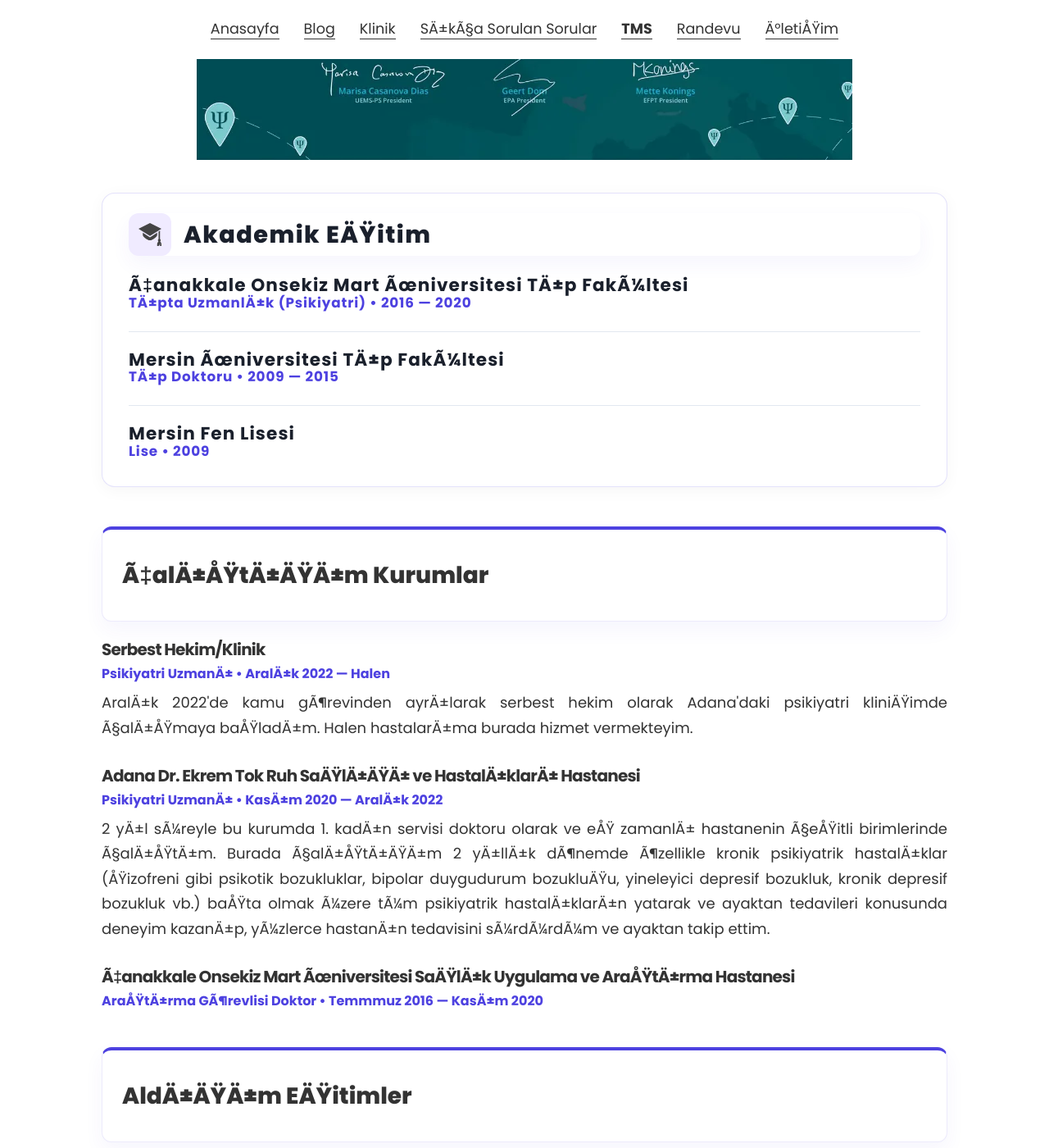
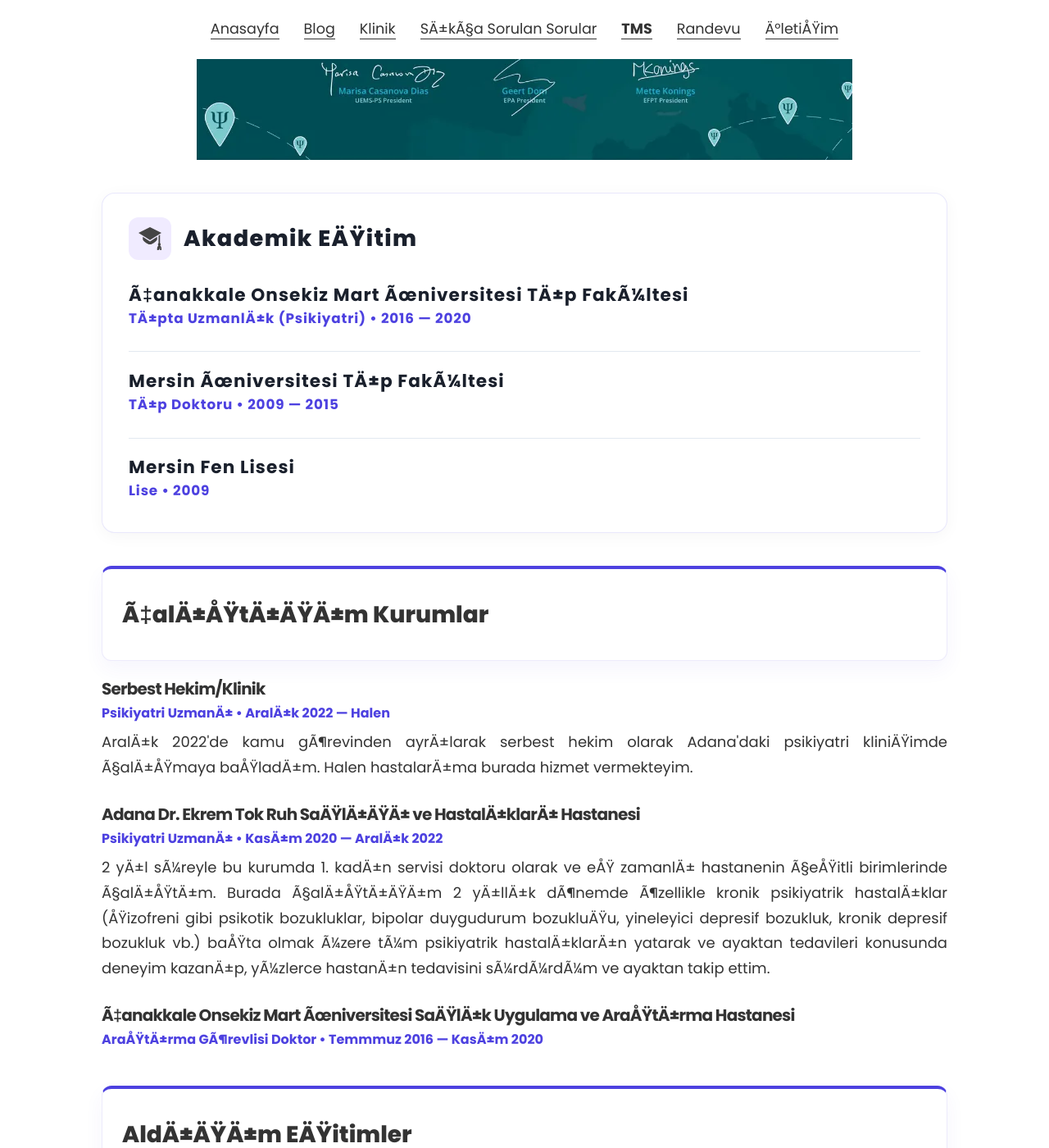
Before and after one commit to ibucgun/ibucgun.github.io, a Jekyll site: the page built from index.html, in a window 1280 px wide and 1400 px high, scrolled down 1693 px. Shown: the whole window at 82% size. Built offline with Jekyll 4.4.1, drawn with Linux system fonts in a browser that asks for light colours.

Commit message:
Update _resume.scss

```diff
--- a/_sass/_resume.scss
+++ b/_sass/_resume.scss
@@ -402,25 +402,32 @@
 
 
 
-// Yeni modern kart yapımız
+// =============================================================================
+// MODERN BÖLÜM KARTI (ismailbucgun.com Nihai Tasarım)
+// =============================================================================
+
 .modern-section-card {
-  @include clean_card;
-  padding: 1.5rem 2rem !important;
-  border: 1px solid rgba(77, 65, 224, 0.15) !important;
+  @include clean_card; // Mixins dosyasındaki hafif gölgeli kural
+  padding: 1.8rem 2rem !important;
+  border: 1px solid rgba(77, 65, 224, 0.12) !important;
   box-shadow: 0 4px 20px rgba(0, 0, 0, 0.04) !important;
+  margin-bottom: 2.5rem !important;
 
+  // Başlık Alanı (İkon + H2)
   .section-header {
     display: flex !important;
     align-items: center !important;
     gap: 15px !important;
-    margin-bottom: 1.5rem !important;
+    margin-bottom: 1.8rem !important; // Başlık ile ilk madde arası ideal mesafe
     border: none !important;
     background: transparent !important;
     padding: 0 !important;
+    box-shadow: none !important;
 
+    // İkonun etrafındaki hafif mor/lavanta kutu
     .section-icon-wrapper {
       background: #f0ebff !important;
-      width: 52px !important; // Biraz büyüttük
+      width: 52px !important;
       height: 52px !important;
       min-width: 52px !important;
       display: flex !important;
@@ -432,20 +439,25 @@
     .section-icon {
       width: 28px !important;
       height: 28px !important;
+      object-fit: contain;
     }
 
     h2 {
       @include sans_extrabold;
-      font-size: 1.8rem !important; // Başlık büyüdü
+      font-size: 1.7rem !important;
       color: #1a202c !important;
       margin: 0 !important;
+      line-height: 1 !important;
+      border: none !important;
+      padding: 0 !important;
     }
   }
 
+  // Maddeler (Eğitim, Deneyim, vb.)
   .resume-item {
-    margin-bottom: 1rem !important;
-    padding-bottom: 1rem !important;
-    border-bottom: 1px solid #e2e8f0 !important;
+    margin-bottom: 1.2rem !important; // Maddeler arası dengeli boşluk
+    padding-bottom: 1.2rem !important;
+    border-bottom: 1px solid #e2e8f0 !important; // Belirgin ama ince ara çizgi
 
     &:last-child {
       border-bottom: none !important;
@@ -453,33 +465,59 @@
       margin-bottom: 0 !important;
     }
 
+    // Okul / Kurum İsmi
     .resume-item-title {
       @include sans_bold;
       font-size: 1.35rem !important;
       color: #1a202c !important;
-    margin-bottom: 0px !important; // Boşluğu tamamen kapattık
-    line-height: 1.1 !important;   // Satır yüksekliğini daralttık
+      margin-bottom: 4px !important; // Detay satırı ile arasındaki orta yol (ne yapışık ne uzak)
+      line-height: 1.3 !important;
       text-align: left !important;
     }
 
+    // Eğitim Türü / Pozisyon / Yıl
     .resume-item-details {
       @include sans_bold;
-    color: #4d41e0 !important;
+      color: #4d41e0 !important; // Marka rengi indigo
       font-size: 1.05rem !important;
-    text-transform: none !important;
-    margin-top: 0px !important;    // Üst boşluğu da sıfırladık
-    margin-bottom: 0.6rem !important; // Açıklama metniyle arasına mesafe bıraktık
+      text-transform: none !important; // Uppercase kaldırıldı, yazıldığı gibi
+      margin-top: 0 !important;
+      margin-bottom: 0.6rem !important; // Altındaki açıklama metniyle mesafe
       display: block !important;
-    line-height: 1.1 !important;   // Satır yüksekliğini daralttık
+      line-height: 1.3 !important;
       text-align: left !important;
     }
 
+    // Özet Metin / Açıklama
     .resume-item-copy {
       @include sans_regular;
-      font-size: 1.15rem !important; // Açıklama metni büyüdü
-      line-height: 1.6 !important;
+      font-size: 1.1rem !important;
+      line-height: 1.6 !important; // Okuma konforu için ferah satır aralığı
       color: #4a5568 !important;
       margin: 0 !important;
+      text-align: left !important;
     }
   }
 }
+
+// Mobil Düzenlemeler
+@include media_mobile {
+  .modern-section-card {
+    padding: 1.2rem !important;
+
+    .section-header {
+      gap: 12px !important;
+      h2 { font-size: 1.4rem !important; }
+      .section-icon-wrapper {
+        width: 44px !important;
+        height: 44px !important;
+        min-width: 44px !important;
+      }
+    }
+
+    .resume-item {
+      .resume-item-title { font-size: 1.2rem !important; }
+      .resume-item-details { font-size: 0.95rem !important; }
+    }
+  }
+}
```
Lines whose indentation alone changed are shown as unchanged.
